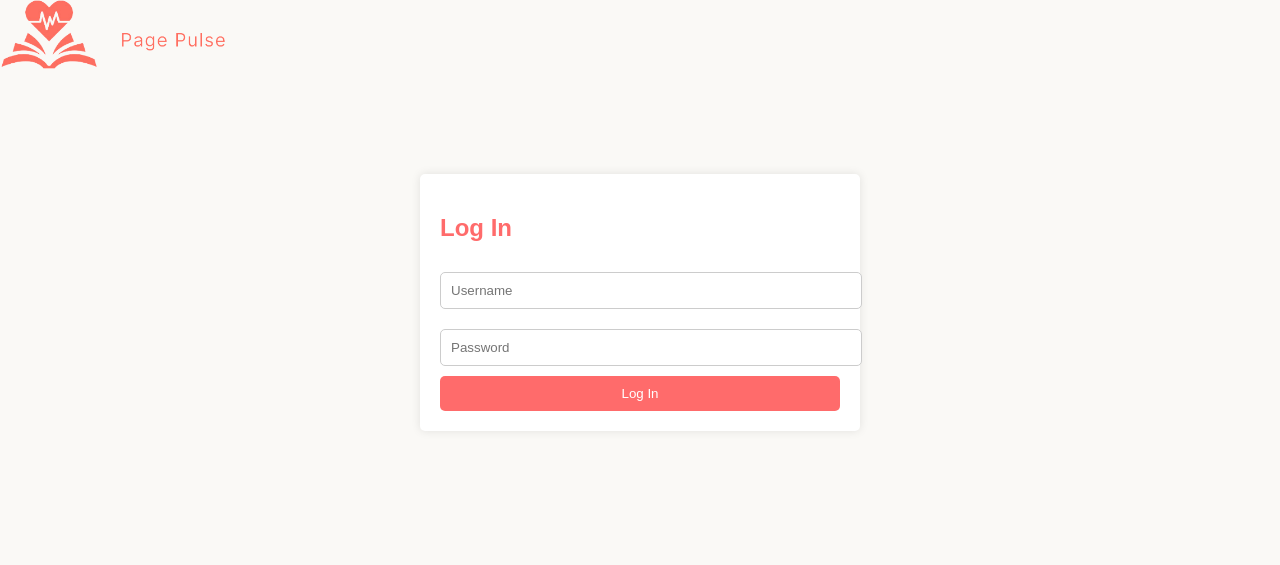
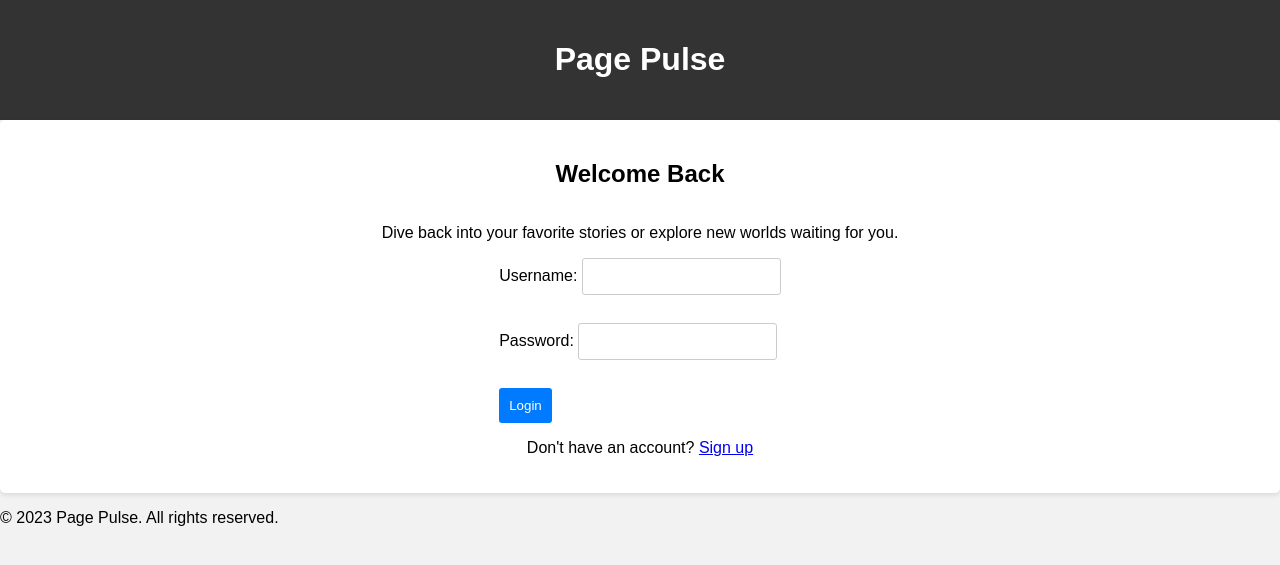
Before and after one commit to cabadany/PagePulse, a Django app: template PagePulse/main/templates/main/login.html in a window 1280 px wide. Shown: the top 565 px of the page. Run offline with Django 5.2, Linux system fonts and the light colour scheme; the template is opened without the code that fills it, so the values that code supplies are empty.

Commit message:
Initial Commit of Login and Index

```diff
--- /dev/null
+++ b/PagePulse/main/css/login.css
@@ -0,0 +1,47 @@
+body {
+    font-family: Arial, sans-serif;
+    margin: 0;
+    padding: 0;
+    background-color: #f2f2f2;
+}
+
+header {
+    background-color: #333;
+    color: #fff;
+    padding: 20px;
+    text-align: center;
+}
+
+.login-form {
+    display: flex;
+    flex-direction: column;
+    align-items: center;
+    padding: 20px;
+    background-color: #fff;
+    border-radius: 5px;
+    box-shadow: 0 2px 5px rgba(0, 0, 0, 0.1);
+}
+
+label {
+    margin-bottom: 10px;
+}
+
+input[type="text"], input[type="password"] {
+    padding: 10px;
+    margin-bottom: 10px;
+    border: 1px solid #ccc;
+    border-radius: 3px;
+}
+
+button[type="submit"] {
+    padding: 10px;
+    background-color: #007bff;
+    color: #fff;
+    border: none;
+    border-radius: 3px;
+    cursor: pointer;
+}
+
+button[type="submit"]:hover {
+    background-color: #0069d9;
+}
--- a/PagePulse/main/templates/main/login.html
+++ b/PagePulse/main/templates/main/login.html
@@ -3,66 +3,29 @@
 <head>
     <meta charset="UTF-8">
     <meta name="viewport" content="width=device-width, initial-scale=1.0">
-    <title>Login - Page Pulse</title>
-    {% load static %}
-    <style>
-        body {
-            font-family: 'Arial', sans-serif;
-            margin: 0;
-            padding: 0;
-            background-color: #FAF9F6;
-        }
-
-        .logo img {
-            height: 70px;
-        }
-
-        .login-container {
-            max-width: 400px;
-            margin: 100px auto;
-            padding: 20px;
-            background-color: #fff;
-            box-shadow: 0 0 10px rgba(0, 0, 0, 0.1);
-            border-radius: 5px;
-        }
-
-        h2 {
-            color: #ff6b6b;
-        }
-
-        input[type="text"],
-        input[type="password"] {
-            width: 100%;
-            padding: 10px;
-            margin: 10px 0;
-            border: 1px solid #ccc;
-            border-radius: 5px;
-        }
-
-        button {
-            background-color: #ff6b6b;
-            color: #fff;
-            border: none;
-            padding: 10px;
-            cursor: pointer;
-            border-radius: 5px;
-            width: 100%;
-        }
-    </style>
+    <title>Page Pulse - Login</title>
+    <link rel="stylesheet" href="login.css">
 </head>
 <body>
-    <div class="logo">
-        <img src="{% static 'main/images/IM2 Logo.png' %}" alt="Page Pulse Logo">
-    </div>
-
-    <div class="login-container">
-        <h2>Log In</h2>
-        <form method="POST">
-            {% csrf_token %}
-            <input type="text" name="username" placeholder="Username" required>
-            <input type="password" name="password" placeholder="Password" required>
-            <button type="submit">Log In</button>
-        </form>
-    </div>
+    <header>
+        <h1>Page Pulse</h1>
+    </header>
+    <main>
+        <section class="login-form">
+            <h2>Welcome Back</h2>
+            <p>Dive back into your favorite stories or explore new worlds waiting for you.</p>
+            <form action="#">
+                <label for="username">Username:</label>
+                 <input type="text" id="username" name="username"><br><br>
+                <label for="password">Password:</label>
+                <input type="password" id="password" name="password"><br><br>
+                <button type="submit">Login</button>
+            </form>
+            <p>Don't have an account? <a href="#">Sign up</a></p>
+        </section>
+    </main>
+    <footer>
+        <p>&copy; 2023 Page Pulse. All rights reserved.</p>
+    </footer>
 </body>
 </html>
--- a/PagePulse/main/urls.py
+++ b/PagePulse/main/urls.py
@@ -1,7 +1,8 @@
-from django.urls import path
-from .views import index, login_view
+from django.contrib import admin
+from django.urls import path, include
+from . import views
 
 urlpatterns = [
-    path('', index, name='index'),
-    path('login/', login_view, name='login'),
+    path('', views.index, name='index'),  # Make sure to include the namespace if you're using it
+    path('login/', views.login_view, name='login'),
 ]
```
Also changed, not shown: PagePulse/main/css/index.css (added, +67 -0 lines), PagePulse/main/templates/main/index.html (+27 -99 lines), PagePulse/main/views.py (+17 -1 lines).
